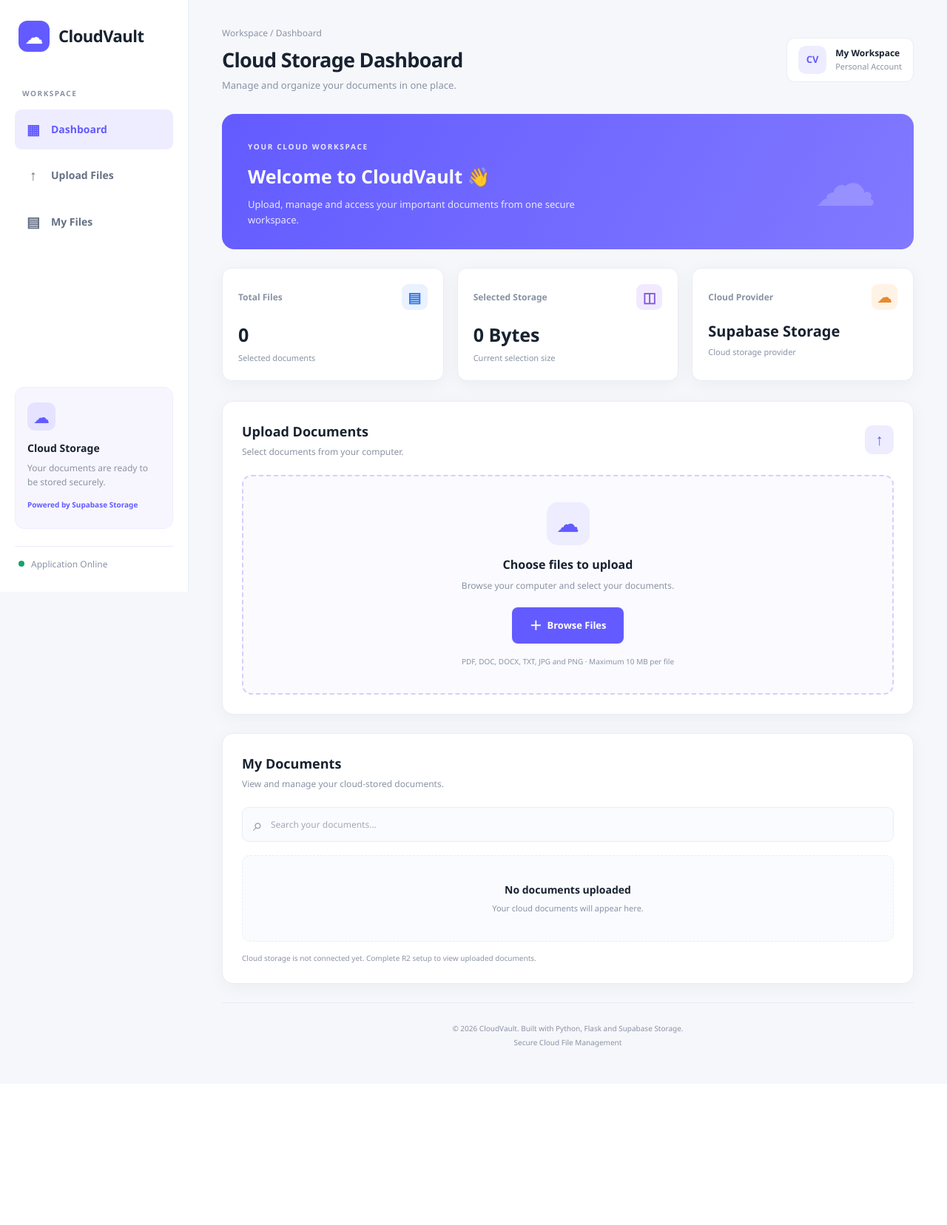
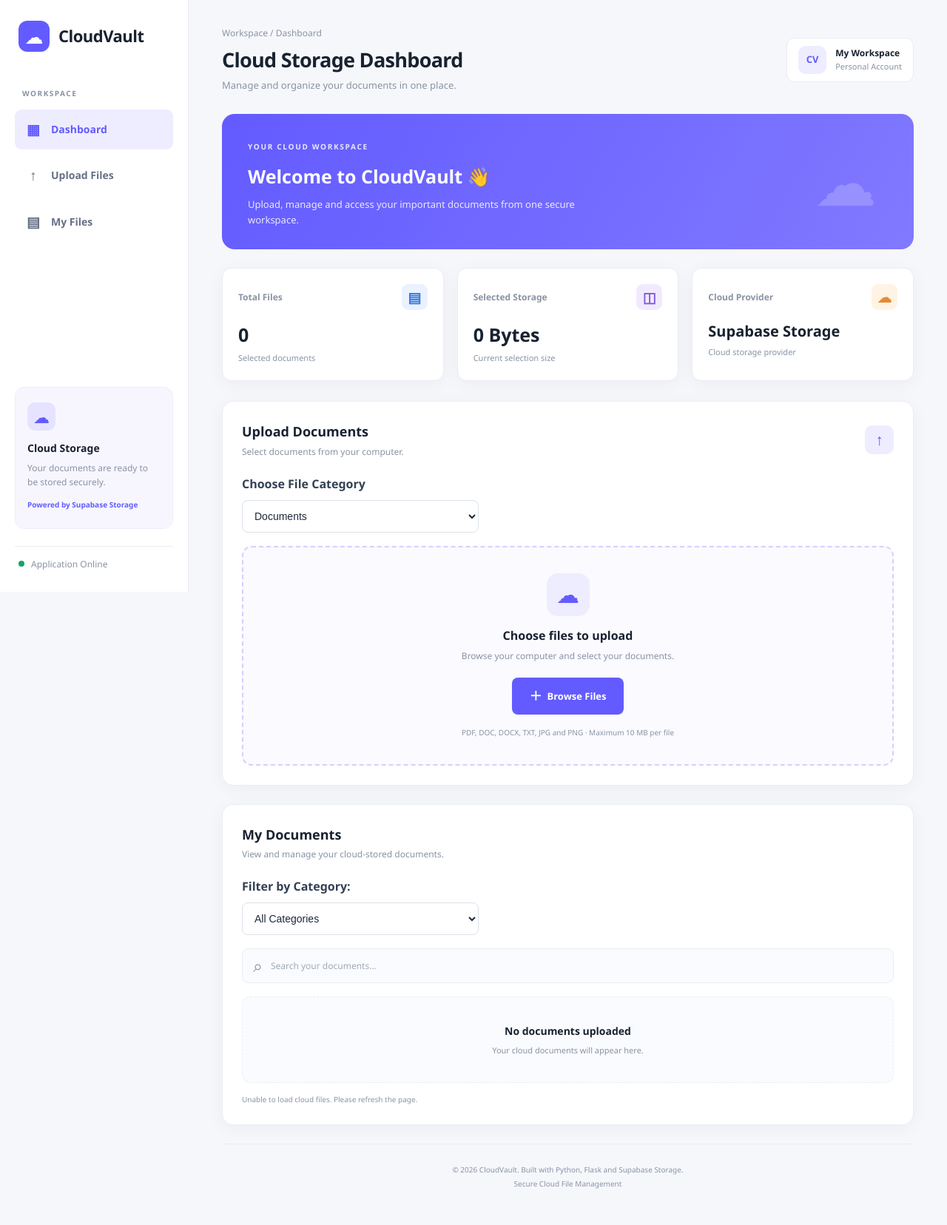
Before and after one commit to apooja751/cloudvault-cloud-storage-system, a Flask app: page / in a window 1280 px wide. Shown: the whole page at 74% size. Before the commit the page ends 1416 px from the top, so only its background shows below. Run offline with Flask 3, Linux system fonts and the light colour scheme; the visitor is signed in with stand-in values (Sample User, id 1).

Commit message:
Add file category organization

```diff
--- a/app.py
+++ b/app.py
@@ -27,16 +27,19 @@ app = Flask(__name__)
 app.secret_key = os.getenv("APP_SECRET_KEY")
 
 if not app.secret_key:
-    raise RuntimeError("APP_SECRET_KEY is missing from .env")
+    raise RuntimeError("APP_SECRET_KEY is missing from environment variables.")
 
 app.config["MAX_CONTENT_LENGTH"] = 10 * 1024 * 1024
 app.config["SESSION_COOKIE_HTTPONLY"] = True
 app.config["SESSION_COOKIE_SAMESITE"] = "Lax"
+app.config["SESSION_COOKIE_SECURE"] = os.getenv("FLASK_ENV") == "production"
 
 ALLOWED_EXTENSIONS = {
     "pdf", "doc", "docx", "txt",
     "jpg", "jpeg", "png"
 }
+
+ALLOWED_CATEGORIES = ["Documents", "Images", "Others"]
 
 
 def allowed_file(filename):
@@ -44,6 +47,28 @@ def allowed_file(filename):
         "." in filename
         and filename.rsplit(".", 1)[1].lower() in ALLOWED_EXTENSIONS
     )
+
+
+def valid_storage_path(filename):
+    """Allow legacy root files or files inside approved category folders."""
+    if not filename:
+        return False
+
+    parts = filename.split("/")
+
+    if len(parts) == 1:
+        return secure_filename(parts[0]) == parts[0] and bool(parts[0])
+
+    if len(parts) == 2:
+        category, stored_name = parts
+
+        return (
+            category in ALLOWED_CATEGORIES
+            and bool(stored_name)
+            and secure_filename(stored_name) == stored_name
+        )
+
+    return False
 
 
 def login_required(api=False):
@@ -137,14 +162,21 @@ def upload():
     if not safe_name or not allowed_file(safe_name):
         return jsonify({"error": "File type not allowed"}), 400
 
+    category = request.form.get("category", "Documents")
+
+    if category not in ALLOWED_CATEGORIES:
+        return jsonify({"error": "Invalid category"}), 400
+
     unique_name = f"{uuid.uuid4().hex}_{safe_name}"
+    storage_path = f"{category}/{unique_name}"
 
     try:
-        upload_file(file, unique_name)
+        upload_file(file, unique_name, category)
 
         return jsonify({
             "message": "File uploaded successfully",
-            "filename": unique_name
+            "filename": storage_path,
+            "category": category
         }), 201
 
     except Exception:
@@ -161,7 +193,8 @@ def files():
         result = [
             {
                 "filename": item["Key"],
-                "size": item["Size"]
+                "size": item["Size"],
+                "category": item.get("Category", "Uncategorized")
             }
             for item in objects
         ]
@@ -176,16 +209,19 @@ def files():
 @app.route("/download/<path:filename>", methods=["GET"])
 @login_required(api=True)
 def download(filename):
-    if filename != secure_filename(filename):
+    if not valid_storage_path(filename):
         return jsonify({"error": "Invalid filename"}), 400
 
     try:
         response = download_file(filename)
 
+        stored_name = filename.split("/")[-1]
+        original_name = stored_name.split("_", 1)[-1]
+
         return send_file(
             BytesIO(response["Body"].read()),
             as_attachment=True,
-            download_name=filename.split("_", 1)[-1]
+            download_name=original_name
         )
 
     except Exception:
@@ -196,7 +232,7 @@ def download(filename):
 @app.route("/delete/<path:filename>", methods=["DELETE"])
 @login_required(api=True)
 def delete(filename):
-    if filename != secure_filename(filename):
+    if not valid_storage_path(filename):
         return jsonify({"error": "Invalid filename"}), 400
 
     try:
--- a/static/css/style.css
+++ b/static/css/style.css
@@ -1010,3 +1010,36 @@ footer p {
         font-size: 16px;
     }
 }
+/* Category organization */
+.category-selection,
+.category-filter {
+    display: flex;
+    flex-direction: column;
+    gap: 8px;
+    margin-bottom: 18px;
+}
+
+.category-selection label,
+.category-filter label {
+    font-weight: 600;
+    color: #334155;
+}
+
+.category-selection select,
+.category-filter select {
+    width: 100%;
+    max-width: 320px;
+    padding: 12px;
+    border: 1px solid #dbe2ea;
+    border-radius: 8px;
+    background: #ffffff;
+    color: #1e293b;
+    font-size: 14px;
+    cursor: pointer;
+}
+
+.category-selection select:focus,
+.category-filter select:focus {
+    outline: 2px solid #647fe8;
+    border-color: #647fe8;
+}
--- a/static/js/script.js
+++ b/static/js/script.js
@@ -1,6 +1,5 @@
 
 document.addEventListener("DOMContentLoaded", () => {
-
     const fileInput = document.getElementById("fileInput");
     const uploadMessage = document.getElementById("uploadMessage");
     const selectedFilesSection = document.getElementById("selectedFilesSection");
@@ -11,6 +10,8 @@ document.addEventListener("DOMContentLoaded", () => {
     const clearFilesButton = document.getElementById("clearFiles");
     const searchInput = document.getElementById("searchInput");
     const uploadButton = document.getElementById("uploadButton");
+    const categorySelect = document.getElementById("categorySelect");
+    const categoryFilter = document.getElementById("categoryFilter");
 
     const MAX_FILE_SIZE = 10 * 1024 * 1024;
 
@@ -19,15 +20,20 @@ document.addEventListener("DOMContentLoaded", () => {
         "jpg", "jpeg", "png"
     ];
 
+    const allowedCategories = ["Documents", "Images", "Others"];
+
     let selectedFiles = [];
     let cloudFiles = [];
 
     // Format file sizes
     function formatSize(bytes) {
-        if (bytes === 0) return "0 Bytes";
+        if (!bytes || bytes === 0) return "0 Bytes";
 
         const units = ["Bytes", "KB", "MB", "GB"];
-        const index = Math.floor(Math.log(bytes) / Math.log(1024));
+        const index = Math.min(
+            Math.floor(Math.log(bytes) / Math.log(1024)),
+            units.length - 1
+        );
 
         return (
             (bytes / Math.pow(1024, index)).toFixed(2) +
@@ -50,7 +56,6 @@ document.addEventListener("DOMContentLoaded", () => {
 
     // Handle file selection
     fileInput.addEventListener("change", (event) => {
-
         const files = Array.from(event.target.files);
 
         if (files.length === 0) return;
@@ -59,7 +64,6 @@ document.addEventListener("DOMContentLoaded", () => {
         const rejected = [];
 
         files.forEach(file => {
-
             if (!isAllowedFile(file)) {
                 rejected.push(file.name + " (unsupported format)");
                 return;
@@ -103,7 +107,6 @@ document.addEventListener("DOMContentLoaded", () => {
 
     // Display selected files
     function renderSelectedFiles() {
-
         selectedFilesList.innerHTML = "";
 
         const totalSize = selectedFiles.reduce(
@@ -116,7 +119,6 @@ document.addEventListener("DOMContentLoaded", () => {
         selectedFilesSection.hidden = selectedFiles.length === 0;
 
         selectedFiles.forEach((file, index) => {
-
             const row = document.createElement("div");
             row.className = "file-row";
 
@@ -151,18 +153,22 @@ document.addEventListener("DOMContentLoaded", () => {
 
     // Clear selected files
     clearFilesButton.addEventListener("click", () => {
-
         selectedFiles = [];
-
         renderSelectedFiles();
         showMessage("All selected files cleared.", "success");
     });
 
-    // Upload files to Flask and Cloudflare R2
+    // Upload files with selected category
     uploadButton.addEventListener("click", async () => {
-
         if (selectedFiles.length === 0) {
             showMessage("Please select files first.", "error");
+            return;
+        }
+
+        const category = categorySelect.value;
+
+        if (!allowedCategories.includes(category)) {
+            showMessage("Please select a valid category.", "error");
             return;
         }
 
@@ -174,14 +180,13 @@ document.addEventListener("DOMContentLoaded", () => {
         uploadButton.textContent = "Uploading...";
 
         try {
+            for (const file of filesToUpload) {
+                const formData = new FormData();
 
-            for (const file of filesToUpload) {
-
-                const formData = new FormData();
                 formData.append("file", file);
+                formData.append("category", category);
 
                 try {
-
                     const response = await fetch("/upload", {
                         method: "POST",
                         body: formData
@@ -198,7 +203,6 @@ document.addEventListener("DOMContentLoaded", () => {
                     );
 
                     uploadedCount++;
-
                     renderSelectedFiles();
 
                 } catch (error) {
@@ -208,7 +212,8 @@ document.addEventListener("DOMContentLoaded", () => {
 
             if (uploadedCount > 0) {
                 showMessage(
-                    uploadedCount + " file(s) uploaded successfully.",
+                    uploadedCount + " file(s) uploaded to " +
+                    category + " successfully.",
                     "success"
                 );
 
@@ -228,11 +233,9 @@ document.addEventListener("DOMContentLoaded", () => {
         }
     });
 
-    // Load files stored in Cloudflare R2
+    // Load files stored in Supabase Storage
     async function loadCloudFiles() {
-
         try {
-
             const response = await fetch("/files");
             const result = await response.json();
 
@@ -244,33 +247,38 @@ document.addEventListener("DOMContentLoaded", () => {
             renderCloudFiles();
 
         } catch (error) {
-
             cloudFiles = [];
             renderCloudFiles();
 
             const message = document.createElement("p");
             message.className = "file-size";
             message.textContent =
-                "Cloud storage is not connected yet. " +
-                "Complete R2 setup to view uploaded documents.";
+                "Unable to load cloud files. Please refresh the page.";
 
             documentList.appendChild(message);
+            console.error("File loading error:", error);
         }
     }
 
     // Display cloud files
     function renderCloudFiles() {
-
         documentList.innerHTML = "";
 
         const query = searchInput.value.toLowerCase().trim();
+        const selectedCategory = categoryFilter.value;
 
-        const filteredFiles = cloudFiles.filter(file =>
-            file.filename.toLowerCase().includes(query)
-        );
+        const filteredFiles = cloudFiles.filter(file => {
+            const matchesSearch =
+                file.filename.toLowerCase().includes(query);
+
+            const matchesCategory =
+                selectedCategory === "all" ||
+                file.category === selectedCategory;
+
+            return matchesSearch && matchesCategory;
+        });
 
         if (filteredFiles.length === 0) {
-
             const empty = document.createElement("div");
             empty.className = "empty-state";
 
@@ -285,32 +293,37 @@ document.addEventListener("DOMContentLoaded", () => {
 
             empty.append(heading, description);
             documentList.appendChild(empty);
-
             return;
         }
 
         filteredFiles.forEach(file => {
-
             const row = document.createElement("div");
             row.className = "file-row document-row";
 
             const details = document.createElement("div");
             details.className = "file-details";
 
+            const storedName = file.filename.split("/").pop();
+
+            const originalName = storedName.split("_").slice(1).join("_")
+                || storedName;
+
             const name = document.createElement("div");
             name.className = "file-name";
-            name.textContent = file.filename.split("_").slice(1).join("_")
-                || file.filename;
+            name.textContent = originalName;
 
             const size = document.createElement("div");
             size.className = "file-size";
-            size.textContent = formatSize(file.size);
+            size.textContent =
+                formatSize(file.size) + " · " +
+                (file.category || "Uncategorized");
 
             details.append(name, size);
 
             const actions = document.createElement("div");
             actions.className = "file-actions";
 
+            // Download button
             const downloadButton = document.createElement("button");
             downloadButton.type = "button";
             downloadButton.className = "remove-file";
@@ -321,13 +334,13 @@ document.addEventListener("DOMContentLoaded", () => {
                     "/download/" + encodeURIComponent(file.filename);
             });
 
+            // Delete button
             const deleteButton = document.createElement("button");
             deleteButton.type = "button";
             deleteButton.className = "remove-file";
             deleteButton.textContent = "Delete";
 
             deleteButton.addEventListener("click", async () => {
-
                 if (!confirm("Are you sure you want to delete this file?")) {
                     return;
                 }
@@ -335,7 +348,6 @@ document.addEventListener("DOMContentLoaded", () => {
                 deleteButton.disabled = true;
 
                 try {
-
                     const response = await fetch(
                         "/delete/" + encodeURIComponent(file.filename),
                         { method: "DELETE" }
@@ -366,10 +378,12 @@ document.addEventListener("DOMContentLoaded", () => {
     // Search cloud files
     searchInput.addEventListener("input", renderCloudFiles);
 
+    // Filter cloud files by category
+    categoryFilter.addEventListener("change", renderCloudFiles);
+
     // Initialize dashboard
     renderSelectedFiles();
     loadCloudFiles();
 
     console.log("CloudVault frontend initialized successfully.");
-
 });
--- a/templates/index.html
+++ b/templates/index.html
@@ -137,7 +137,14 @@
                 </div>
                 <span class="section-icon">↑</span>
             </div>
-
+<div class="category-selection">
+    <label for="categorySelect">Choose File Category</label>
+    <select id="categorySelect">
+        <option value="Documents">Documents</option>
+        <option value="Images">Images</option>
+        <option value="Others">Others</option>
+    </select>
+</div>
             <div class="upload-box">
 
                 <div class="upload-cloud">☁</div>
@@ -212,6 +219,16 @@
                 </div>
             </div>
 
+            <div class="category-filter">
+    <label for="categoryFilter">Filter by Category:</label>
+    <select id="categoryFilter">
+        <option value="all">All Categories</option>
+        <option value="Documents">Documents</option>
+        <option value="Images">Images</option>
+        <option value="Others">Others</option>
+    </select>
+</div>
+
             <div class="search-box">
                 <span>⌕</span>
                 <input type="search"
```
Also changed, not shown: storage.py (+35 -11 lines).
